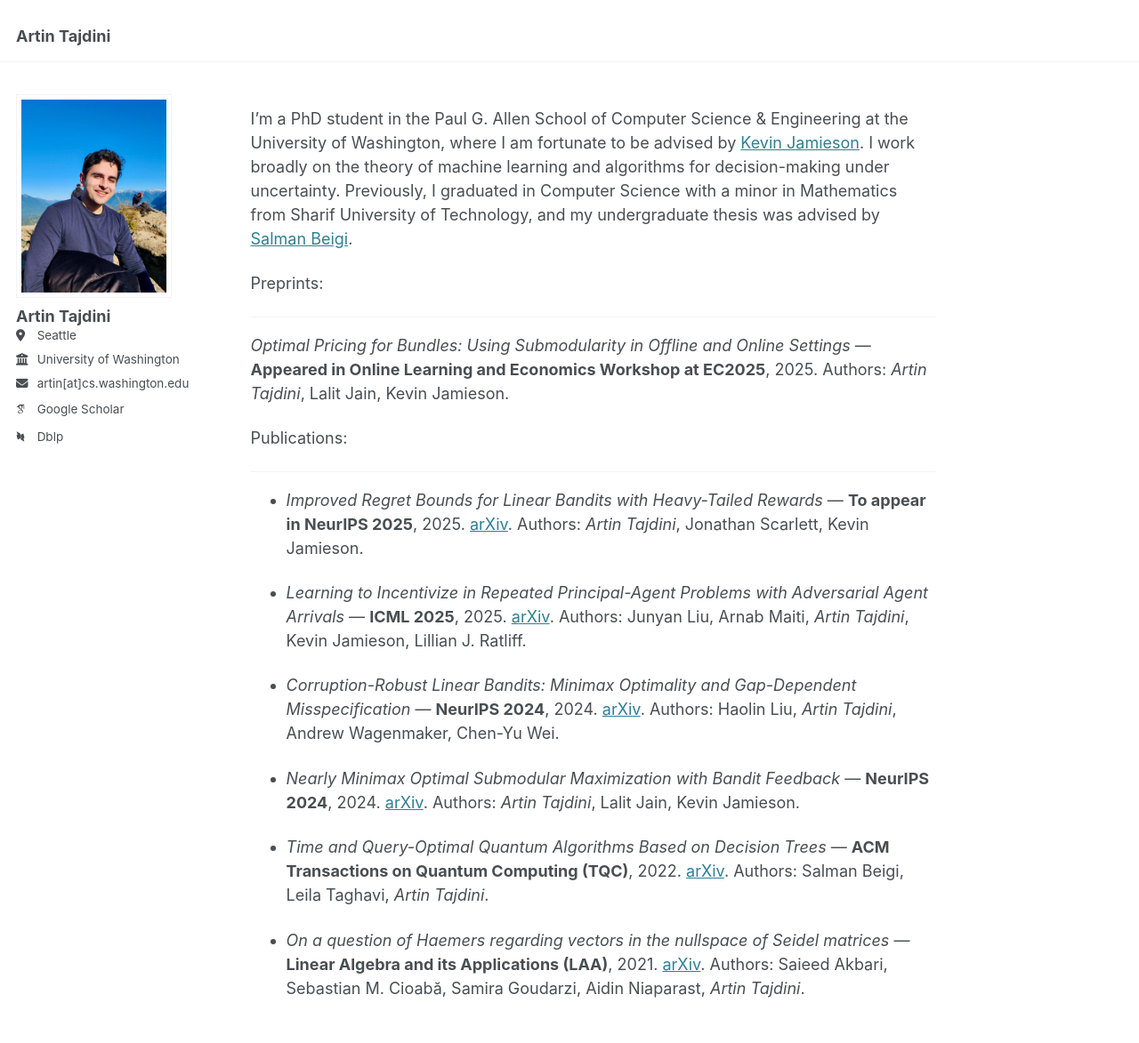
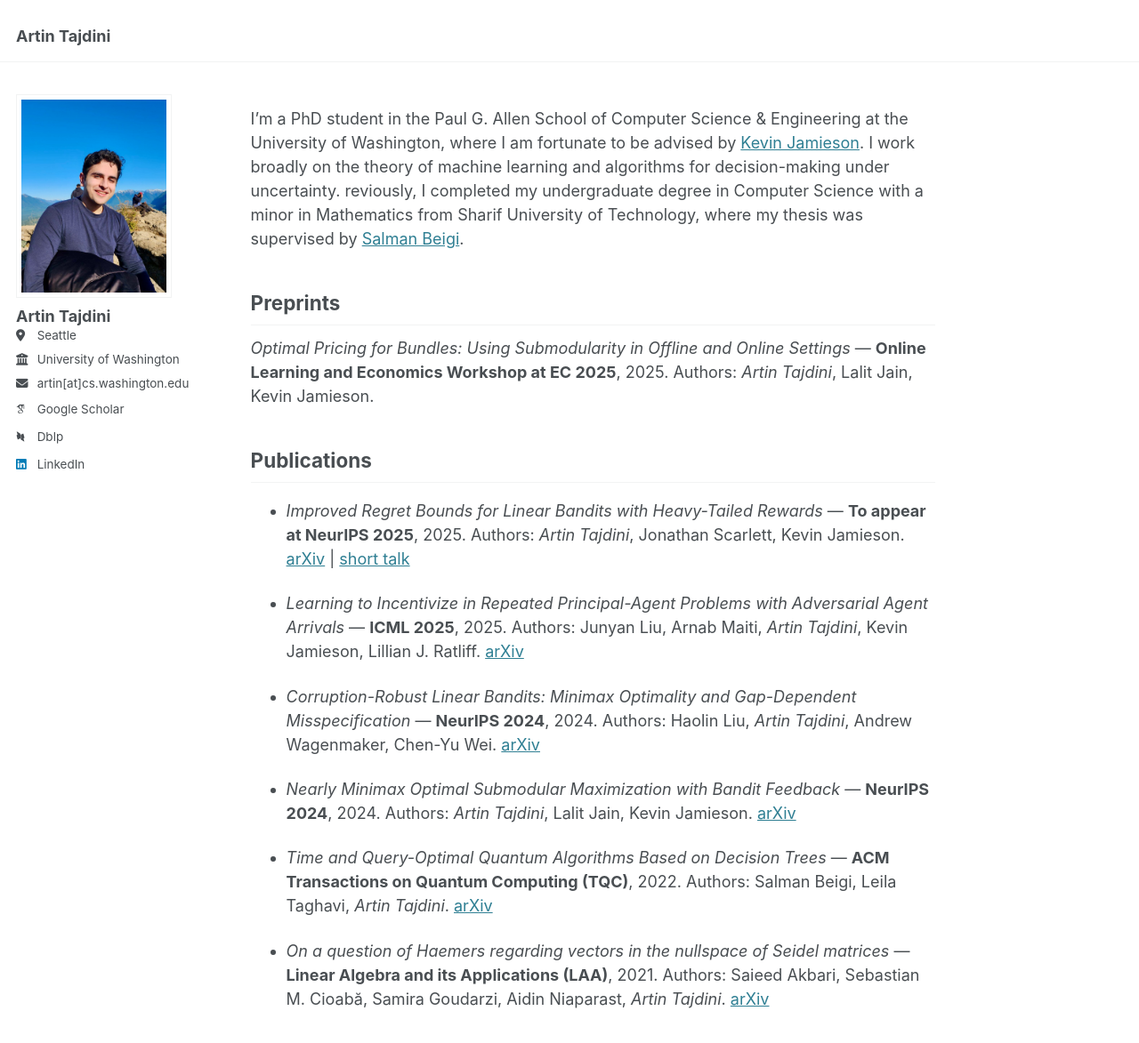
Before and after one commit to ArtinTD/artintd.github.io, a Jekyll site: the page built from _pages/about.md, in a window 1280 px wide and 1400 px high. Shown: the top 1173 px of the window at 89% size. Built offline with Jekyll 4.4.1, drawn with Linux system fonts in a browser that asks for light colours; some web fonts are replaced.

Commit message:
minor update

```diff
--- a/_config.yml
+++ b/_config.yml
@@ -60,7 +60,7 @@ author:
   keybase          : # Username
   instagram        : # Username
   lastfm           : # Username
-  linkedin         : # Username
+  linkedin         : "artin-tajdini-692942ab" # Username
   mastodon         : # URL
   medium           : # URL
   pinterest        : # Username
--- a/_includes/footer.html
+++ b/_includes/footer.html
@@ -1,6 +1,6 @@
 {% include base_path %}
 
-{% if site.author.github or site.author.bitbucket or site.atom_feed.hide != true %}
+<!-- {% if site.author.github or site.author.bitbucket or site.atom_feed.hide != true %}
 <div class="page__footer-follow">
   <ul class="social-icons">
     {% if site.data.ui-text[site.locale].follow_label %}
@@ -17,7 +17,7 @@
     {% endif %}
   </ul>
 </div>
-{% endif %}
+{% endif %} -->
 
 <div class="page__footer-copyright">
   &copy; {{ site.time | date: '%Y' }} {{ site.name | default: site.title }}, {{ site.data.ui-text[site.locale].powered_by | default: "Powered by" }} <a href="http://jekyllrb.com" rel="nofollow">Jekyll</a> &amp; <a href="https://github.com/academicpages/academicpages.github.io">AcademicPages</a>, a fork of <a href="https://mademistakes.com/work/minimal-mistakes-jekyll-theme/" rel="nofollow">Minimal Mistakes</a>.<br />
--- a/_includes/footer/custom.html
+++ b/_includes/footer/custom.html
@@ -1,3 +1,3 @@
 <!-- start custom footer snippets -->
-<a href="/sitemap/">Sitemap</a>
+<!-- <a href="/sitemap/">Sitemap</a> -->
 <!-- end custom footer snippets -->
--- a/_pages/about.md
+++ b/_pages/about.md
@@ -8,33 +8,29 @@ redirect_from:
 ---
 
 
-I’m a PhD student in the Paul G. Allen School of Computer Science & Engineering at the University of Washington, where I am fortunate to be advised by [Kevin Jamieson](https://homes.cs.washington.edu/~jamieson). I work broadly on the theory of machine learning and algorithms for decision-making under uncertainty. Previously, I graduated in Computer Science with a minor in Mathematics from Sharif University of Technology, and my undergraduate thesis was advised by [Salman Beigi](https://salmanbeigi.github.io/).
+I’m a PhD student in the Paul G. Allen School of Computer Science & Engineering at the University of Washington, where I am fortunate to be advised by [Kevin Jamieson](https://homes.cs.washington.edu/~jamieson). I work broadly on the theory of machine learning and algorithms for decision-making under uncertainty. reviously, I completed my undergraduate degree in Computer Science with a minor in Mathematics from Sharif University of Technology, where my thesis was supervised by [Salman Beigi](https://salmanbeigi.github.io/).
 
-Preprints:
+## Preprints
 
------
-*Optimal Pricing for Bundles: Using Submodularity in Offline and Online Settings* — **Appeared in Online Learning and Economics Workshop at EC2025**, 2025.
+*Optimal Pricing for Bundles: Using Submodularity in Offline and Online Settings* — **Online Learning and Economics Workshop at EC 2025**, 2025.
   Authors: *Artin Tajdini*, Lalit Jain, Kevin Jamieson.
 
+## Publications
 
-Publications:
+* *Improved Regret Bounds for Linear Bandits with Heavy-Tailed Rewards* — **To appear at NeurIPS 2025**, 2025.
+  Authors: *Artin Tajdini*, Jonathan Scarlett, Kevin Jamieson. [arXiv](https://arxiv.org/abs/2506.04775) | [short talk](https://www.youtube.com/watch?v=iNzeDYkbiF4)
 
------
+* *Learning to Incentivize in Repeated Principal-Agent Problems with Adversarial Agent Arrivals* — **ICML 2025**, 2025.
+  Authors: Junyan Liu, Arnab Maiti, *Artin Tajdini*, Kevin Jamieson, Lillian J. Ratliff. [arXiv](https://arxiv.org/abs/2505.23124)
 
-* *Improved Regret Bounds for Linear Bandits with Heavy-Tailed Rewards* — **To appear in NeurIPS 2025**, 2025. [arXiv](https://arxiv.org/abs/2506.04775).
-  Authors: *Artin Tajdini*, Jonathan Scarlett, Kevin Jamieson.
+* *Corruption-Robust Linear Bandits: Minimax Optimality and Gap-Dependent Misspecification* — **NeurIPS 2024**, 2024.
+  Authors: Haolin Liu, *Artin Tajdini*, Andrew Wagenmaker, Chen-Yu Wei. [arXiv](https://arxiv.org/abs/2410.07533)
 
-* *Learning to Incentivize in Repeated Principal-Agent Problems with Adversarial Agent Arrivals* — **ICML 2025**, 2025. [arXiv](https://arxiv.org/abs/2505.23124).
-  Authors: Junyan Liu, Arnab Maiti, *Artin Tajdini*, Kevin Jamieson, Lillian J. Ratliff.
+* *Nearly Minimax Optimal Submodular Maximization with Bandit Feedback* — **NeurIPS 2024**, 2024.
+  Authors: *Artin Tajdini*, Lalit Jain, Kevin Jamieson. [arXiv](https://arxiv.org/abs/2310.18465)
 
-* *Corruption-Robust Linear Bandits: Minimax Optimality and Gap-Dependent Misspecification* — **NeurIPS 2024**, 2024. [arXiv](https://arxiv.org/abs/2410.07533).
-  Authors: Haolin Liu, *Artin Tajdini*, Andrew Wagenmaker, Chen-Yu Wei.
+* *Time and Query-Optimal Quantum Algorithms Based on Decision Trees* — **ACM Transactions on Quantum Computing (TQC)**, 2022.
+  Authors: Salman Beigi, Leila Taghavi, *Artin Tajdini*. [arXiv](https://arxiv.org/abs/2105.08309)
 
-* *Nearly Minimax Optimal Submodular Maximization with Bandit Feedback* — **NeurIPS 2024**, 2024. [arXiv](https://arxiv.org/abs/2310.18465).
-  Authors: *Artin Tajdini*, Lalit Jain, Kevin Jamieson.
-
-* *Time and Query-Optimal Quantum Algorithms Based on Decision Trees* — **ACM Transactions on Quantum Computing (TQC)**, 2022. [arXiv](https://arxiv.org/abs/2105.08309).
-  Authors: Salman Beigi, Leila Taghavi, *Artin Tajdini*.
-
-* *On a question of Haemers regarding vectors in the nullspace of Seidel matrices* — **Linear Algebra and its Applications (LAA)**, 2021. [arXiv](https://arxiv.org/abs/2011.06435).
-  Authors: Saieed Akbari, Sebastian M. Cioabă, Samira Goudarzi, Aidin Niaparast, *Artin Tajdini*.
+* *On a question of Haemers regarding vectors in the nullspace of Seidel matrices* — **Linear Algebra and its Applications (LAA)**, 2021.
+  Authors: Saieed Akbari, Sebastian M. Cioabă, Samira Goudarzi, Aidin Niaparast, *Artin Tajdini*.  [arXiv](https://arxiv.org/abs/2011.06435)
```
